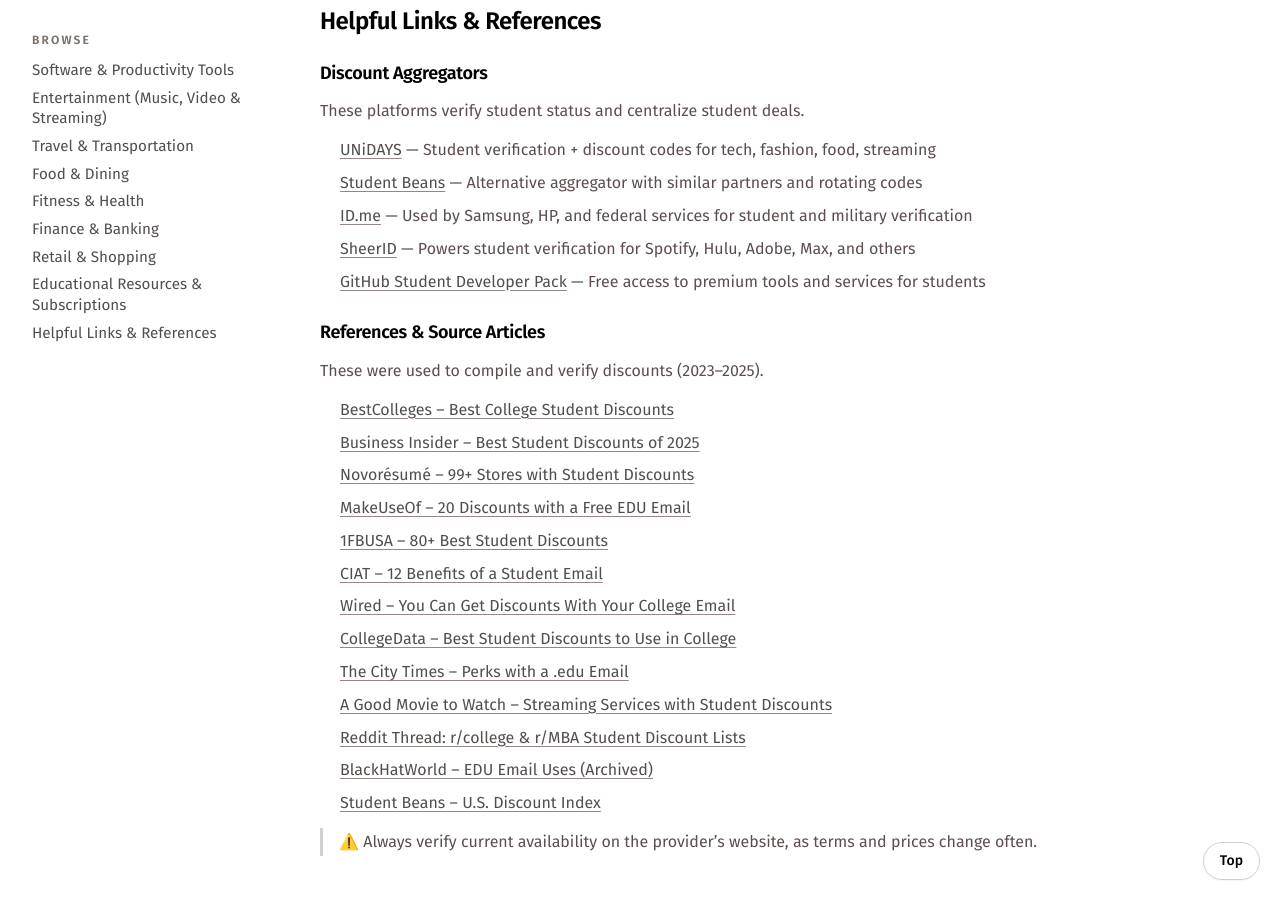
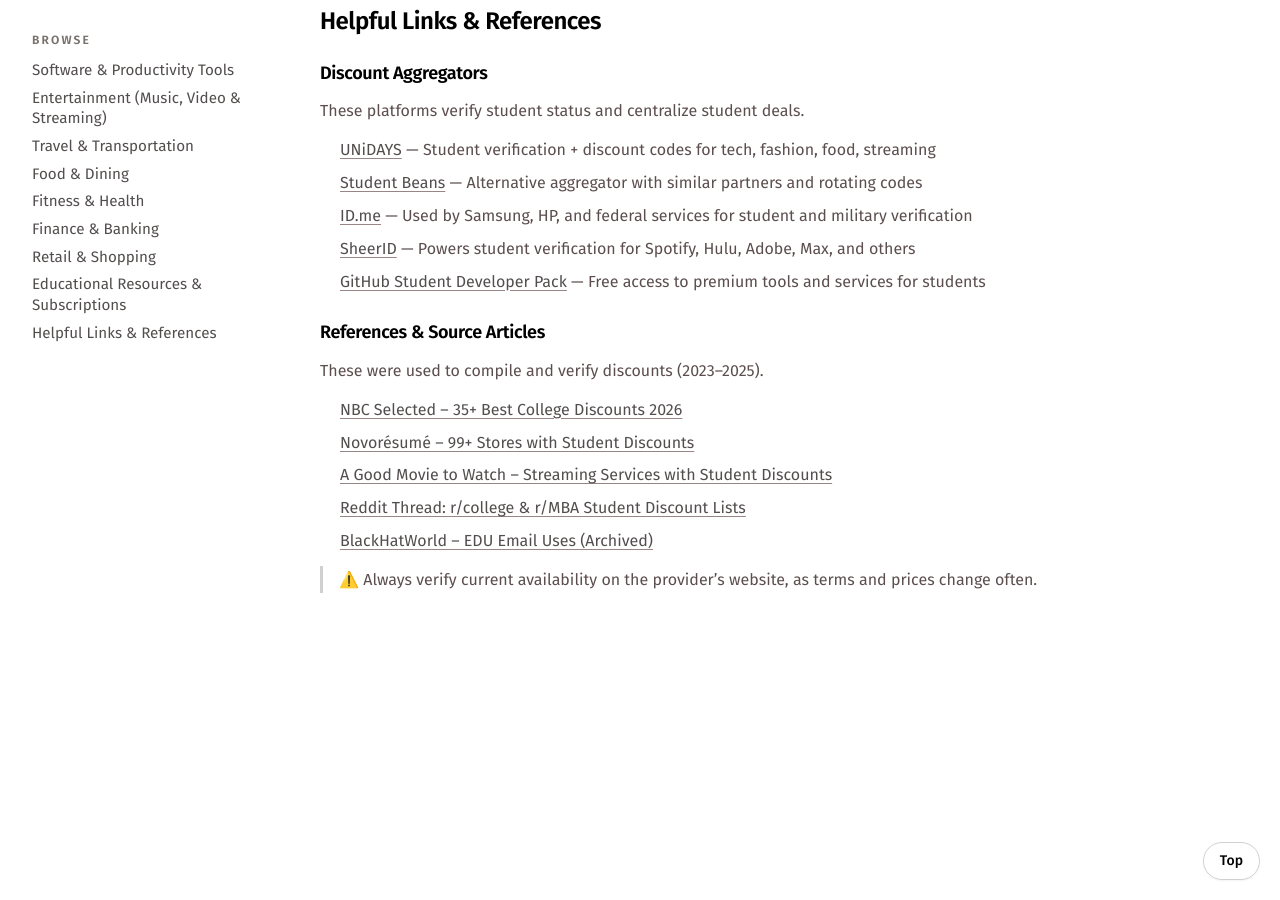
Before and after one commit to sdhutchins/awesome-edu-perks, a Jekyll site: the page built from index.md, in a window 1280 px wide and 900 px high, scrolled down 11345 px. Built offline with Jekyll 4.4.1, drawn with Linux system fonts in a browser that asks for light colours; nearby versions of some CDN libraries; after the commit the page ends 11982 px from its top, so only the background shows below that.

Commit message:
Remove dead links.

```diff
--- a/index.md
+++ b/index.md
@@ -103,7 +103,7 @@ $10.99 for 6 months of Ulysses across Mac, iPad, and iPhone, renewable while enr
 
 ## Entertainment (Music, Video & Streaming)
 
-### [Amazon Prime for Young Adults](https://www.amazon.com/Amazon-Student/)
+### [Amazon Prime for Young Adults](https://www.amazon.com/Amazon-Student/b?ie=UTF8&node=668781011)
 
 Half-price Prime for eligible 18-24 year olds and enrolled college students, plus 5% cash back on select categories.
 
@@ -517,18 +517,10 @@ These platforms verify student status and centralize student deals.
 
 These were used to compile and verify discounts (2023–2025).
 
-- [BestColleges – Best College Student Discounts](https://www.bestcolleges.com/resources/best-student-discounts/)
-- [Business Insider – Best Student Discounts of 2025](https://www.businessinsider.com/guides/deals/student-discounts)
+- [NBC Selected – 35+ Best College Discounts 2026](https://www.nbcnews.com/select/shopping/best-college-discounts-2026-rcna590001)
 - [Novorésumé – 99+ Stores with Student Discounts](https://novoresume.com/career-blog/student-discounts)
-- [MakeUseOf – 20 Discounts with a Free EDU Email](https://www.makeuseof.com/tag/free-discounts-student-email/)
-- [1FBUSA – 80+ Best Student Discounts](https://www.1fbusa.com/blog/best-student-discounts-2025)
-- [CIAT – 12 Benefits of a Student Email](https://www.ciat.edu/student-email-benefits/)
-- [Wired – You Can Get Discounts With Your College Email](https://www.wired.com/story/student-discounts-edu-email/)
-- [CollegeData – Best Student Discounts to Use in College](https://www.collegedata.com/resources/college-prep/80-best-student-discounts)
-- [The City Times – Perks with a .edu Email](https://sdcitytimes.com/top-stories/2023/03/23/6-perks-for-city-college-students-with-a-edu-email/)
 - [A Good Movie to Watch – Streaming Services with Student Discounts](https://agoodmovietowatch.com/student-discounts-streaming-services/)
 - [Reddit Thread: r/college & r/MBA Student Discount Lists](https://www.reddit.com/r/MBA/comments/u8yxek/list_of_student_discount_perks_with_edu_email/)
 - [BlackHatWorld – EDU Email Uses (Archived)](https://www.blackhatworld.com/seo/what-can-i-do-with-an-edu-email.1295634/)
-- [Student Beans – U.S. Discount Index](https://www.studentbeans.com/student-discount/us/)
 
 > ⚠️ Always verify current availability on the provider's website, as terms and prices change often.
```
Also changed, not shown: .markdown-link-check.json, README.md.
